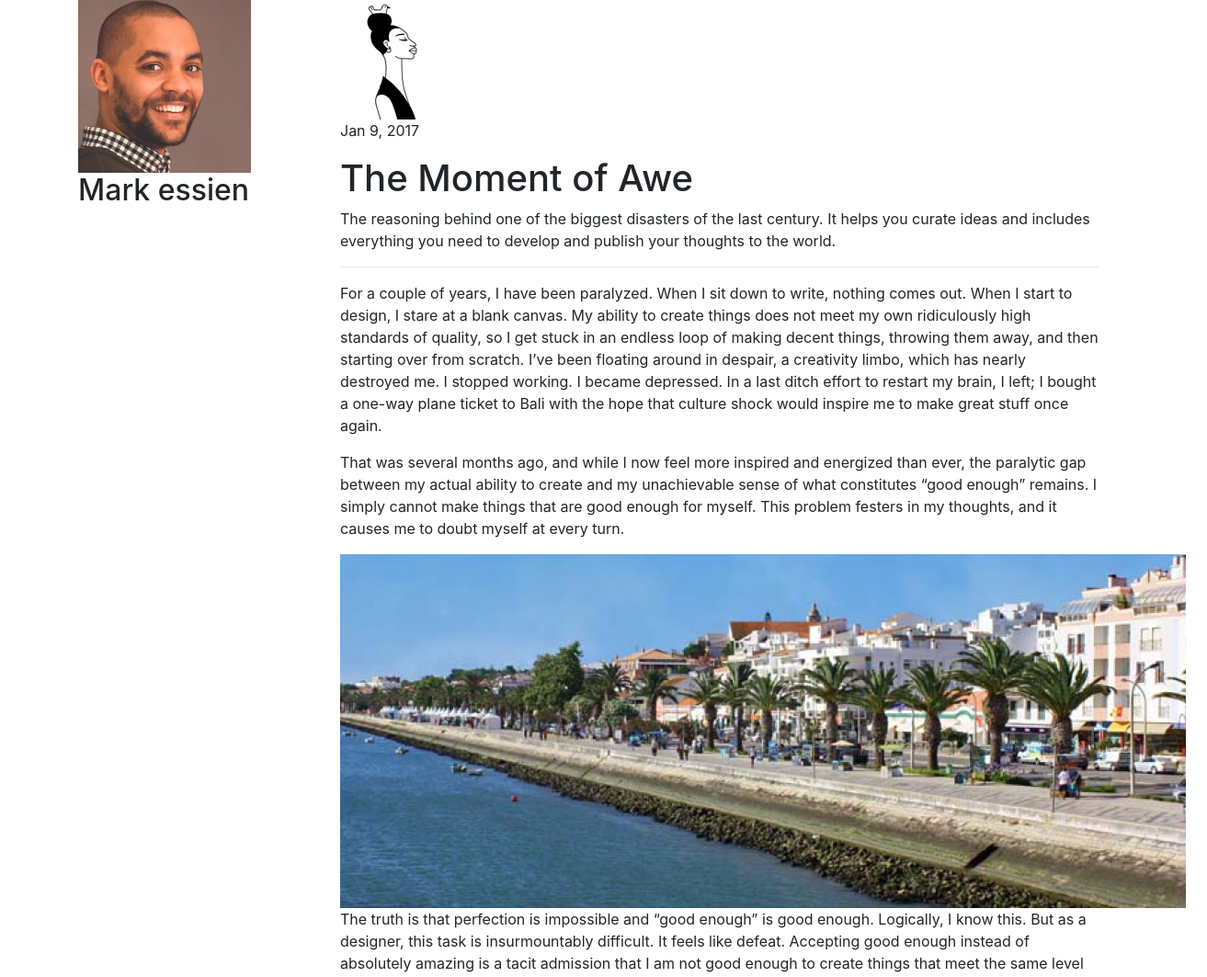
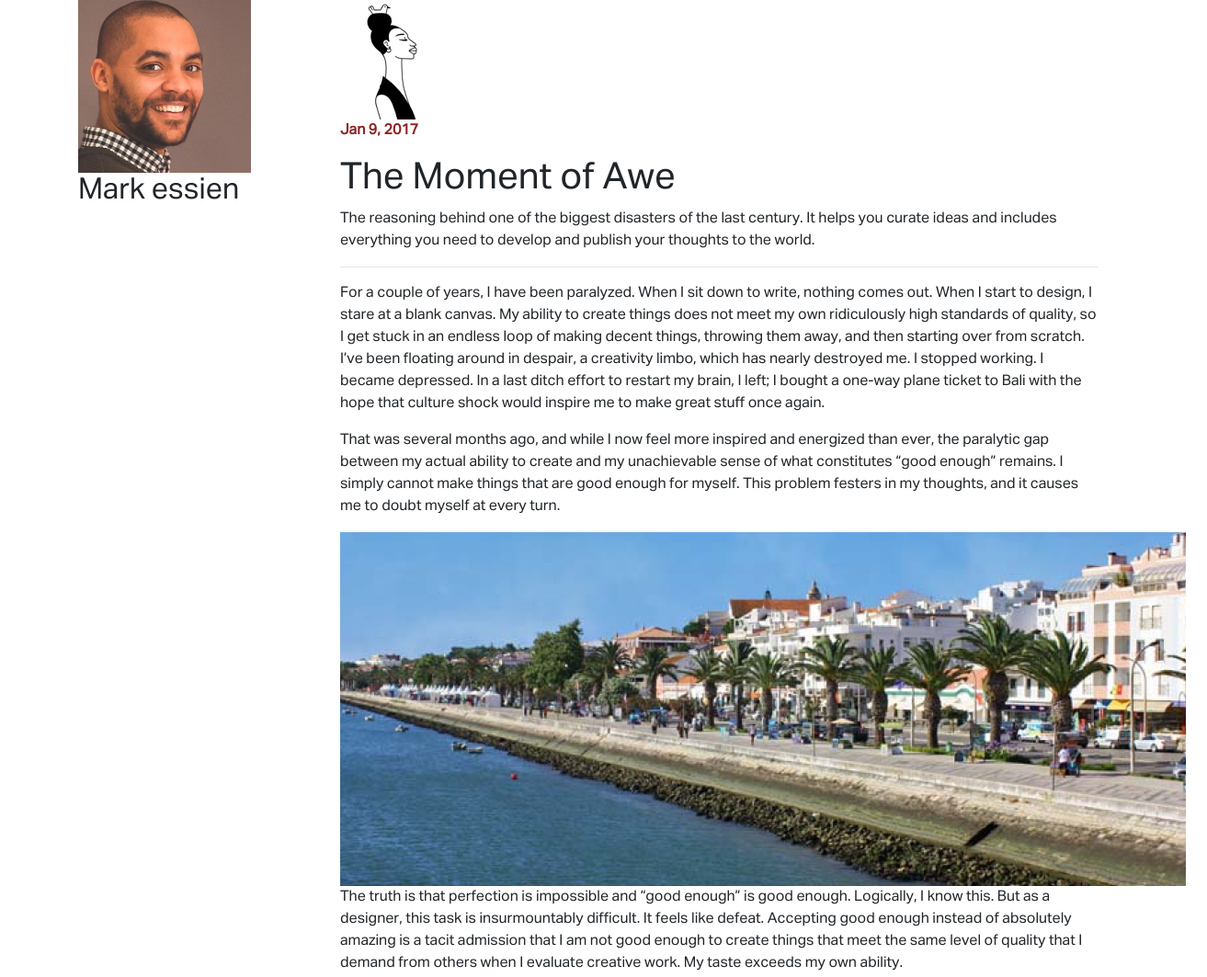
Before and after one commit to teenoh/hng-fe-test, a plain HTML site: page index.html in a window 1280 px wide. Shown: the top 1063 px of the page at 92% size, 1313 px wide, since content can reach past the window. Drawn offline with nearby package versions, Linux system fonts and the light colour scheme.

Commit message:
added fontface and style

```diff
--- /dev/null
+++ b/assets/sass/index.scss
@@ -0,0 +1,25 @@
+$smT: 48px;
+$bgT: 60px;
+$smFontSize: 24 px;
+$bgFontSize: 48 px;
+$primaryClr: #ffffff;
+$secondaryClr: #8C2424;
+
+@font-face {
+  font-family: 'AktivGrotesk-Regular';
+  src: url('../css/fonts/AktivGrotesk-Regular.otf');
+}
+
+html,
+body {
+  padding: 0;
+  margin: 0;
+  width: 100%;
+  background-color: $primaryClr;
+  font-family: 'AktivGrotesk-Regular', Arial, Helvetica, sans-serif;
+}
+
+.date {
+  color: $secondaryClr;
+  font-weight: bold;
+}
--- a/index.html
+++ b/index.html
@@ -6,6 +6,7 @@
   <meta name="viewport" content="width=device-width, initial-scale=1.0">
   <meta http-equiv="X-UA-Compatible" content="ie=edge">
   <link rel="stylesheet" href="assets/css/bootstrap.min.css">
+  <link rel="stylesheet" href="assets/css/index.css">
 
   <title>Single Post View</title>
 </head>
@@ -31,7 +32,7 @@
             <img src="./assets/images/blog-header-image.png" alt="illustrated picture of eoam " />
             <div>
               <span class="title">
-                <p>Jan 9, 2017</p>
+                <p class="date">Jan 9, 2017</p>
                 <h1>The Moment of Awe</h1>
               </span>
             </div>
```
Also changed, not shown: assets/css/fonts/AktivGrotesk-Regular.otf (added), assets/css/index.css, assets/sass/index.sass (deleted), 1 other file.
